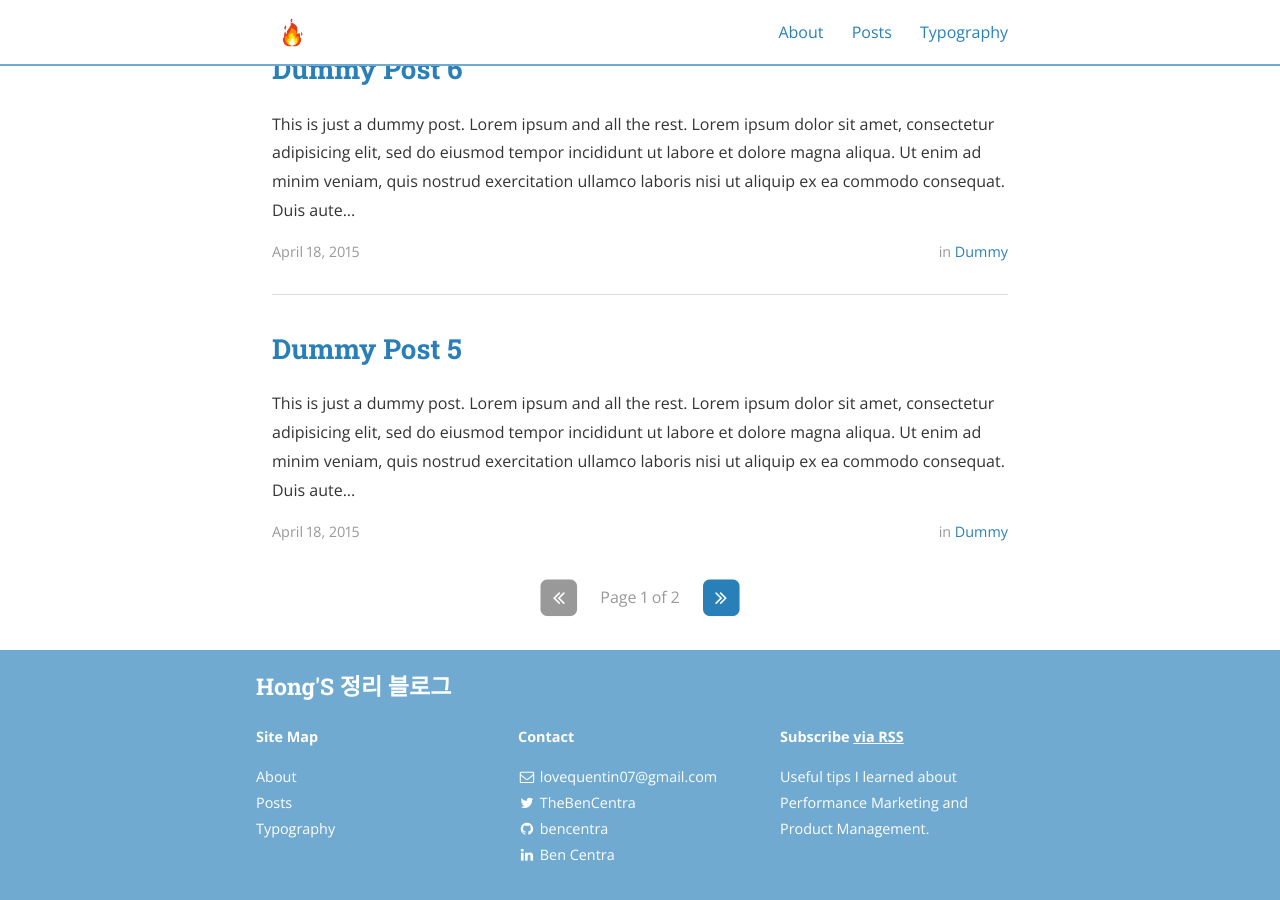
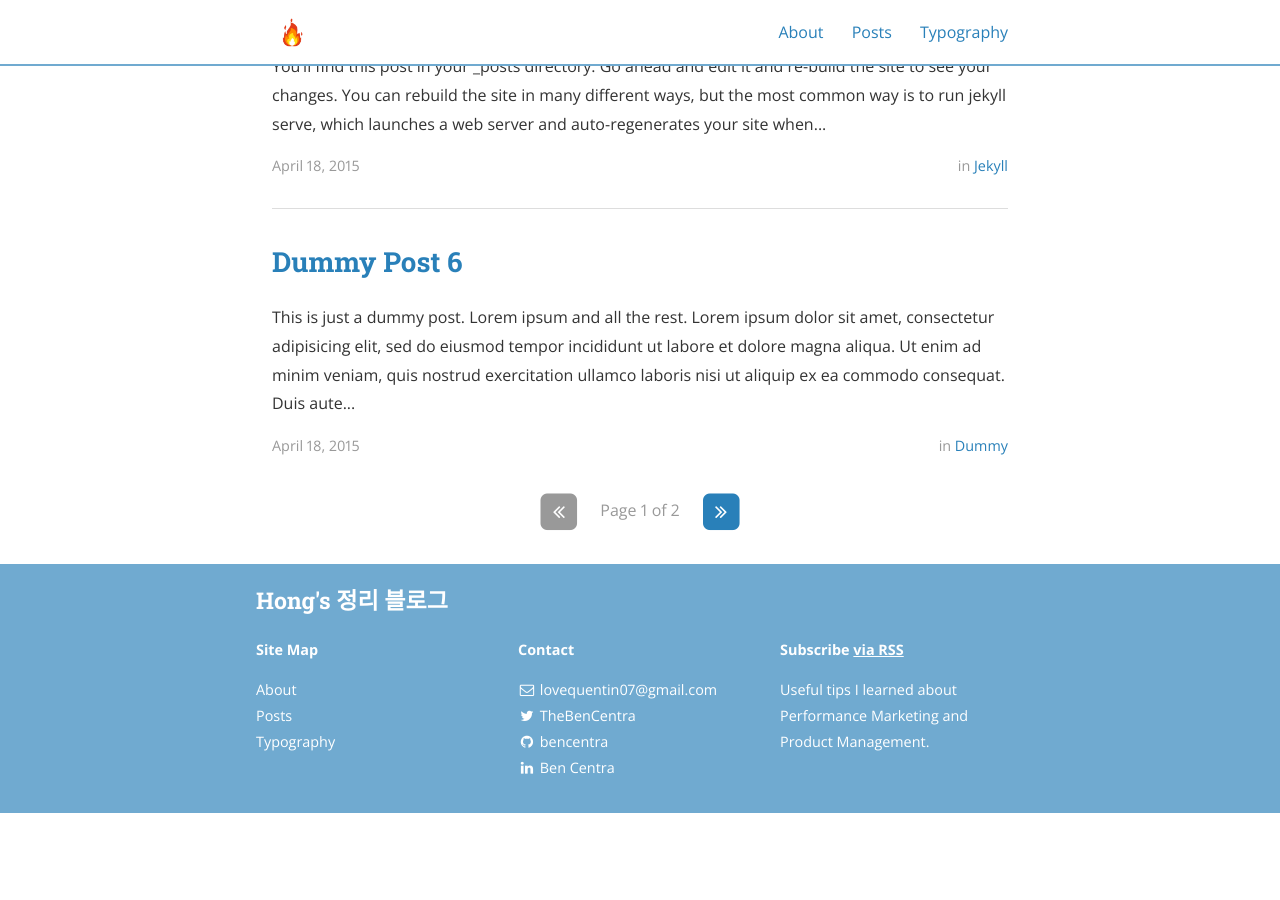
Before and after one commit to lovequentin07/lovequentin07.github.io, a Jekyll site: the page built from index.html, in a window 1280 px wide and 900 px high, scrolled down 1275 px. Built offline with Jekyll 4.4.1, drawn with Linux system fonts in a browser that asks for light colours; nearby versions of some CDN libraries; the list of posts is cut into pages by our own code; after the commit the page ends 2088 px from its top, so only the background shows below that; some of the changed text lies outside the part shown.

Commit message:
Post Test

```diff
--- a/_config.yml
+++ b/_config.yml
@@ -9,7 +9,7 @@ exclude:
   - "/vendor/"
 
 # Site settings
-title: Hong'S 정리 블로그
+title: Hong's 정리 블로그
 subtitle: "Marketing, Product, Coding"
 email: lovequentin07@gmail.com
 name: Jihong
@@ -19,7 +19,7 @@ description: >
 # and never end with a slash. Set it to a blank value if hosting at the
 # root of your server.
 baseurl: "" # the subpath of your site, e.g. /blog/
-url: "https://github.com/lovequentin07/lovequentin07.github.io.git" # the base hostname & protocol for your site
+url: "https://lovequentin07.github.io" # the base hostname & protocol for your site
 cover: "/assets/header_image.png"
 logo: "/assets/logo.jpg"
 
--- a/_posts/2015-04-18-dummy.md
+++ /dev/null
@@ -1,16 +0,0 @@
----
-layout: post
-title:  "Dummy Post"
-date:   2015-04-18T14:25:52-05:00
-author: Ben Centra
-categories: Dummy
----
-
-This is just a dummy post. Lorem ipsum and all the rest.
-
-Lorem ipsum dolor sit amet, consectetur adipisicing elit, sed do eiusmod
-tempor incididunt ut labore et dolore magna aliqua. Ut enim ad minim veniam,
-quis nostrud exercitation ullamco laboris nisi ut aliquip ex ea commodo
-consequat. Duis aute irure dolor in reprehenderit in voluptate velit esse
-cillum dolore eu fugiat nulla pariatur. Excepteur sint occaecat cupidatat non
-proident, sunt in culpa qui officia deserunt mollit anim id est laborum.
```
Also changed, not shown: _posts/2021-01-14-test01.md (added, +10 -0 lines).
